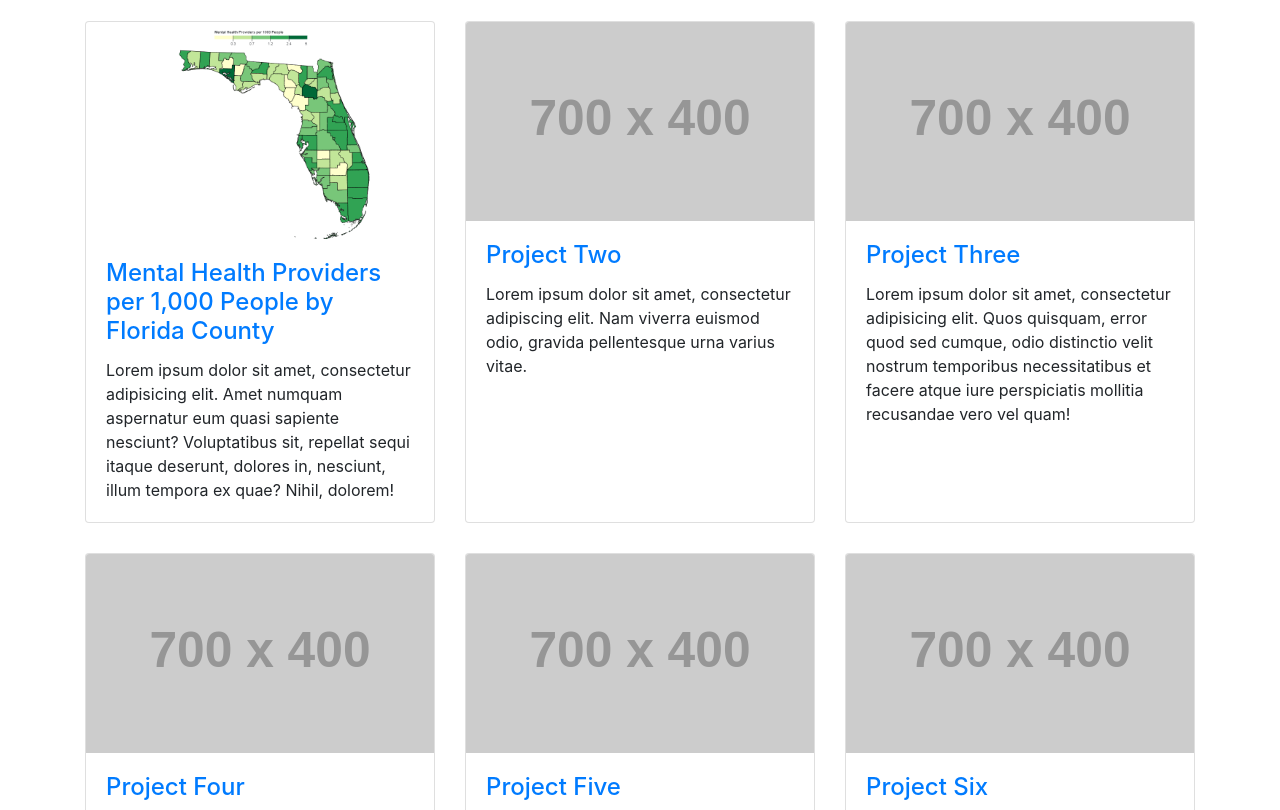
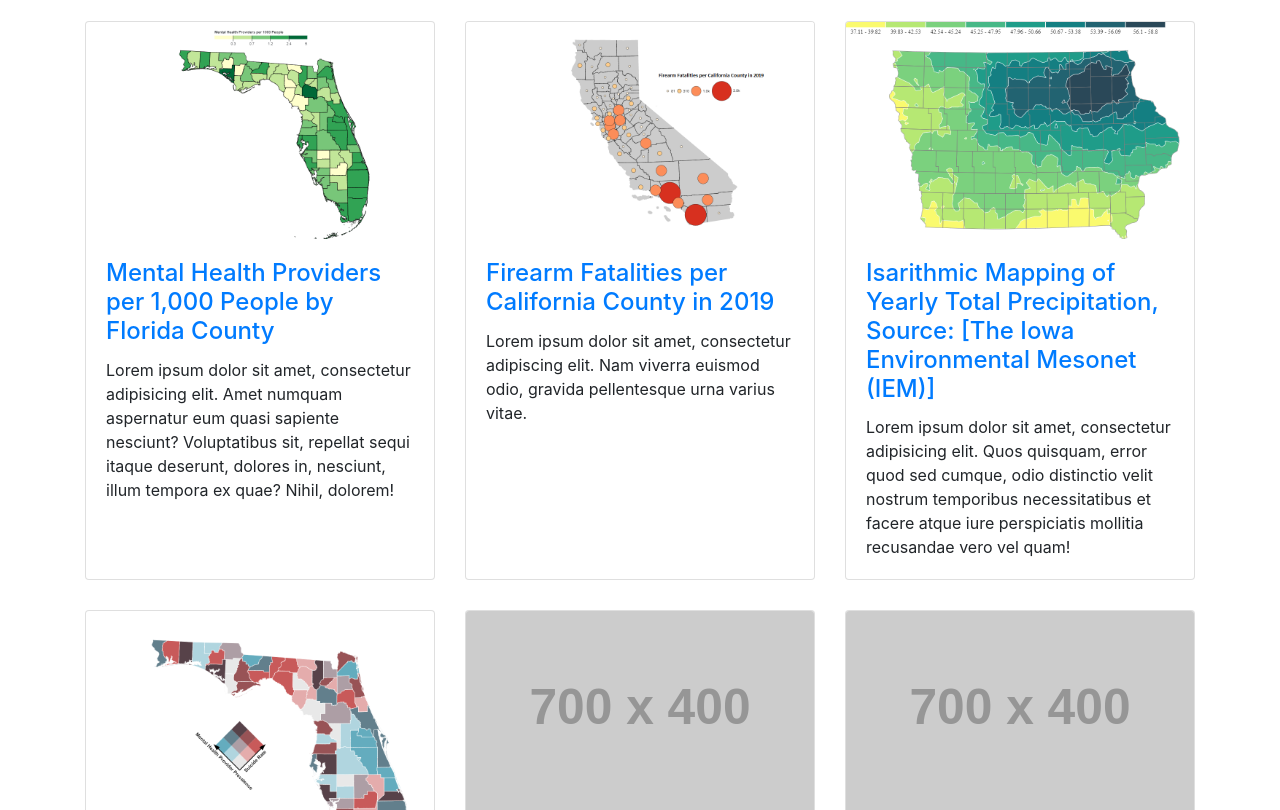
Before and after one commit to geog3540/mrwisniewski, a website: page index.html in a window 1280 px wide. Shown: the part 131-941 px from the top of the page. Drawn offline with Linux system fonts and the light colour scheme; placeholder pictures from the web are drawn by us.

Commit message:
Added thumbnail pictures and titles, all hyperlinked to respective Observable notebooks

```diff
--- a/index.html
+++ b/index.html
@@ -70,10 +70,10 @@
         </div>
         <div class="col-lg-4 col-sm-6 portfolio-item">
           <div class="card h-100">
-            <a href="#"><img class="card-img-top" src="http://placehold.it/700x400" alt=""></a>
+            <a href="https://observablehq.com/@mitchwisniewski/assignment-3"><img class="card-img-top" src="images/point_symbol.png" alt=""></a>
             <div class="card-body">
               <h4 class="card-title">
-                <a href="#">Project Two</a>
+                <a href="https://observablehq.com/@mitchwisniewski/assignment-3">Firearm Fatalities per California County in 2019</a>
               </h4>
               <p class="card-text">Lorem ipsum dolor sit amet, consectetur adipiscing elit. Nam viverra euismod odio, gravida pellentesque urna varius vitae.</p>
             </div>
@@ -81,10 +81,10 @@
         </div>
         <div class="col-lg-4 col-sm-6 portfolio-item">
           <div class="card h-100">
-            <a href="#"><img class="card-img-top" src="http://placehold.it/700x400" alt=""></a>
+            <a href="https://observablehq.com/@mitchwisniewski/isarithmic-mapping-geog-3540"><img class="card-img-top" src="images/isarithmic.png" alt=""></a>
             <div class="card-body">
               <h4 class="card-title">
-                <a href="#">Project Three</a>
+                <a href="https://observablehq.com/@mitchwisniewski/isarithmic-mapping-geog-3540">Isarithmic Mapping of Yearly Total Precipitation, Source: [The Iowa Environmental Mesonet (IEM)]</a>
               </h4>
               <p class="card-text">Lorem ipsum dolor sit amet, consectetur adipisicing elit. Quos quisquam, error quod sed cumque, odio distinctio velit nostrum temporibus necessitatibus et facere atque iure perspiciatis mollitia recusandae vero vel quam!</p>
             </div>
@@ -92,10 +92,10 @@
         </div>
         <div class="col-lg-4 col-sm-6 portfolio-item">
           <div class="card h-100">
-            <a href="#"><img class="card-img-top" src="http://placehold.it/700x400" alt=""></a>
+            <a href="https://observablehq.com/@mitchwisniewski/assignment-4"><img class="card-img-top" src="images/bivariate.png" alt=""></a>
             <div class="card-body">
               <h4 class="card-title">
-                <a href="#">Project Four</a>
+                <a href="https://observablehq.com/@mitchwisniewski/assignment-4">Mental Health Providers per 1,000 people and Suicide Rate per 100,000 people of Florida Counties. Data: [Florida Department of Health, Division of Public Health Statistics & Performance Management, 2018]</a>
               </h4>
               <p class="card-text">Lorem ipsum dolor sit amet, consectetur adipiscing elit. Nam viverra euismod odio, gravida pellentesque urna varius vitae.</p>
             </div>
```
Also changed, not shown: images/bivariate.png (added), images/graduatedSymbols.png (added), images/isarithmic.png (added), images/point_symbol.png (added).
